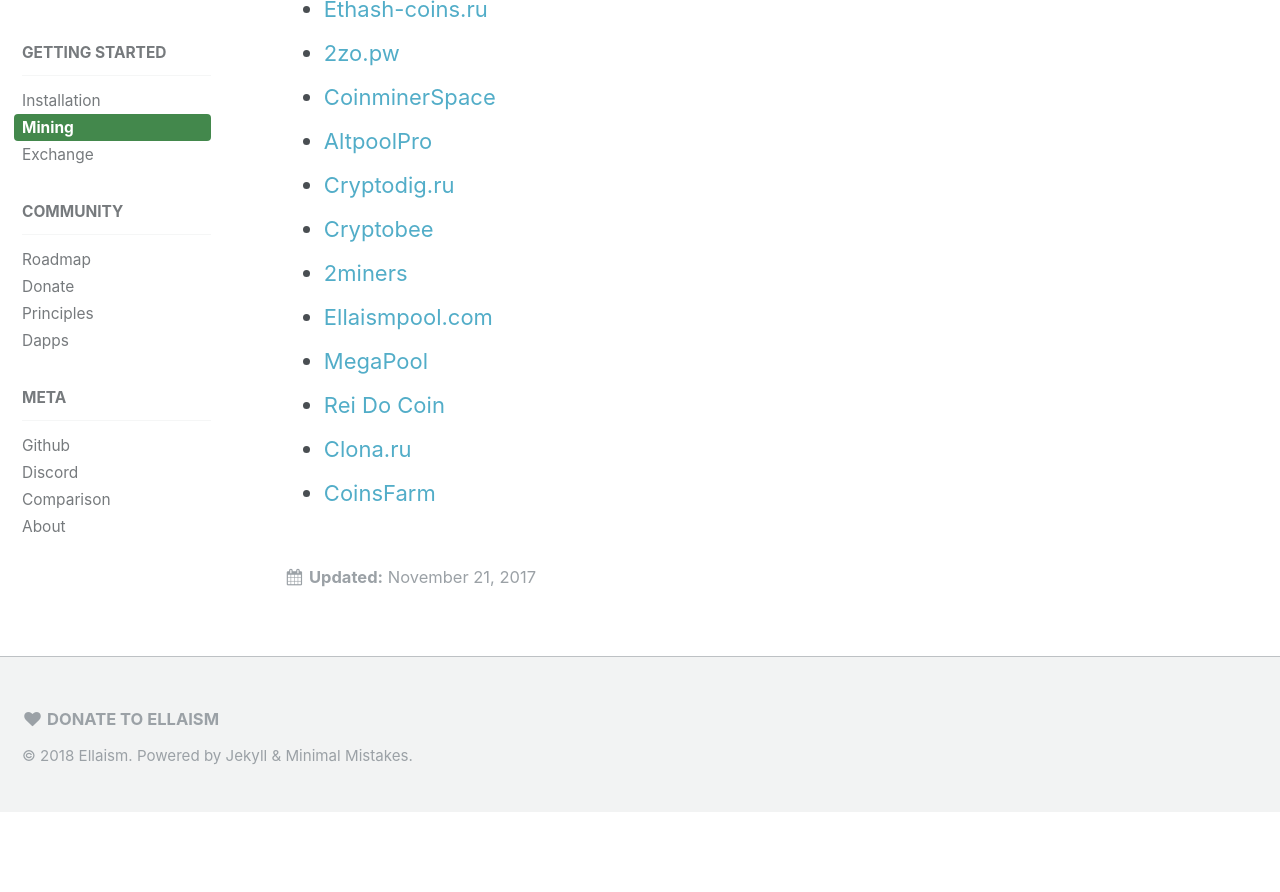
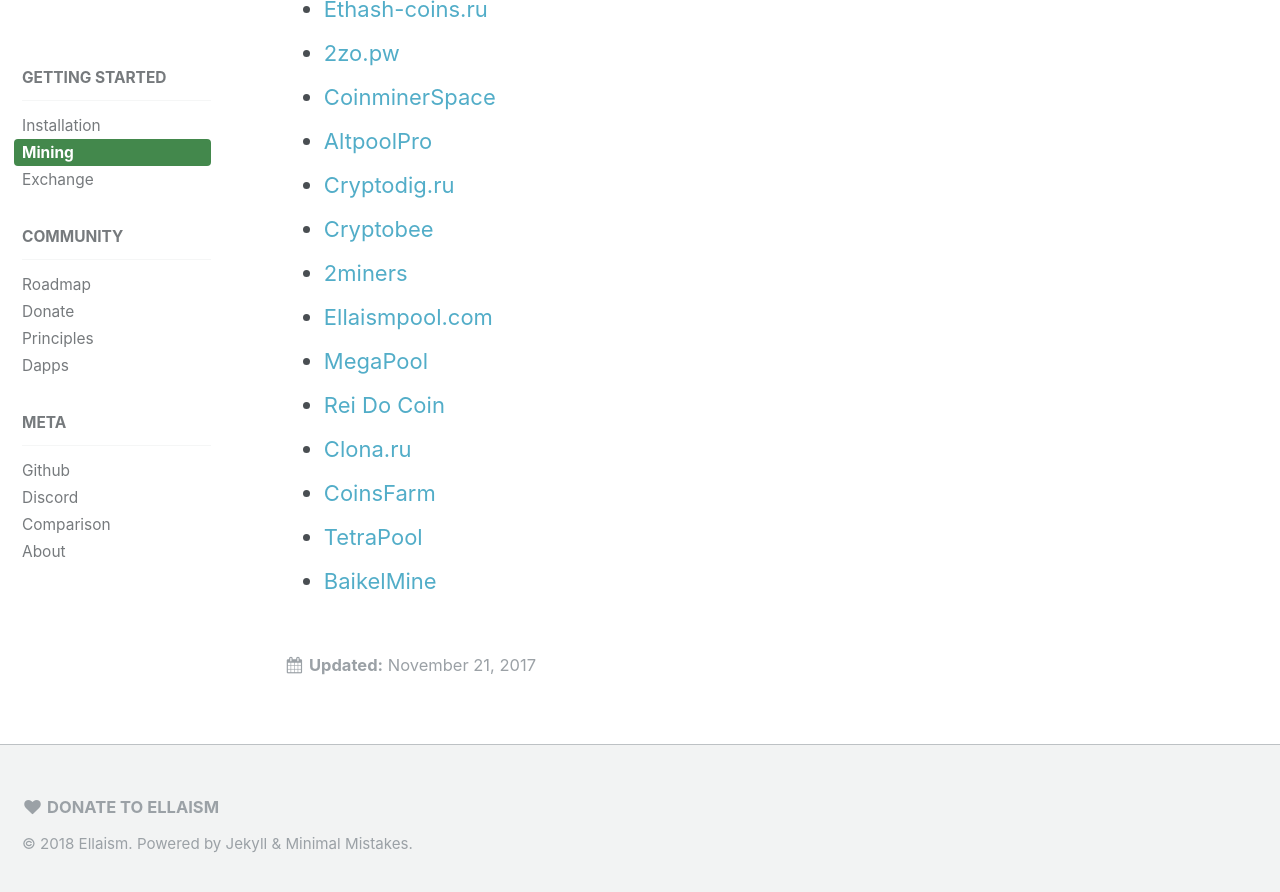
Before and after one commit to ellaism/ellaism.org, a Jekyll site: the page built from _docs/mining.md, in a window 1280 px wide and 900 px high, scrolled down 1718 px. Shown: the top 892 px of the window. Built offline with Jekyll 4.4.1, drawn with Linux system fonts in a browser that asks for light colours; before the commit the page ends 2530 px from its top, so only the background shows below that.

Commit message:
Add new mining pools

```diff
--- a/_docs/mining.md
+++ b/_docs/mining.md
@@ -59,3 +59,5 @@
 * [Rei Do Coin](https://ella.reidocoin.com.br/)
 * [Clona.ru](http://clona.ru)
 * [CoinsFarm](https://coins.farm/pools/ella)
+* [TetraPool](https://ellaism.tetrapool.com/)
+* [BaikelMine](http://ell.baikalmine.com)
```
